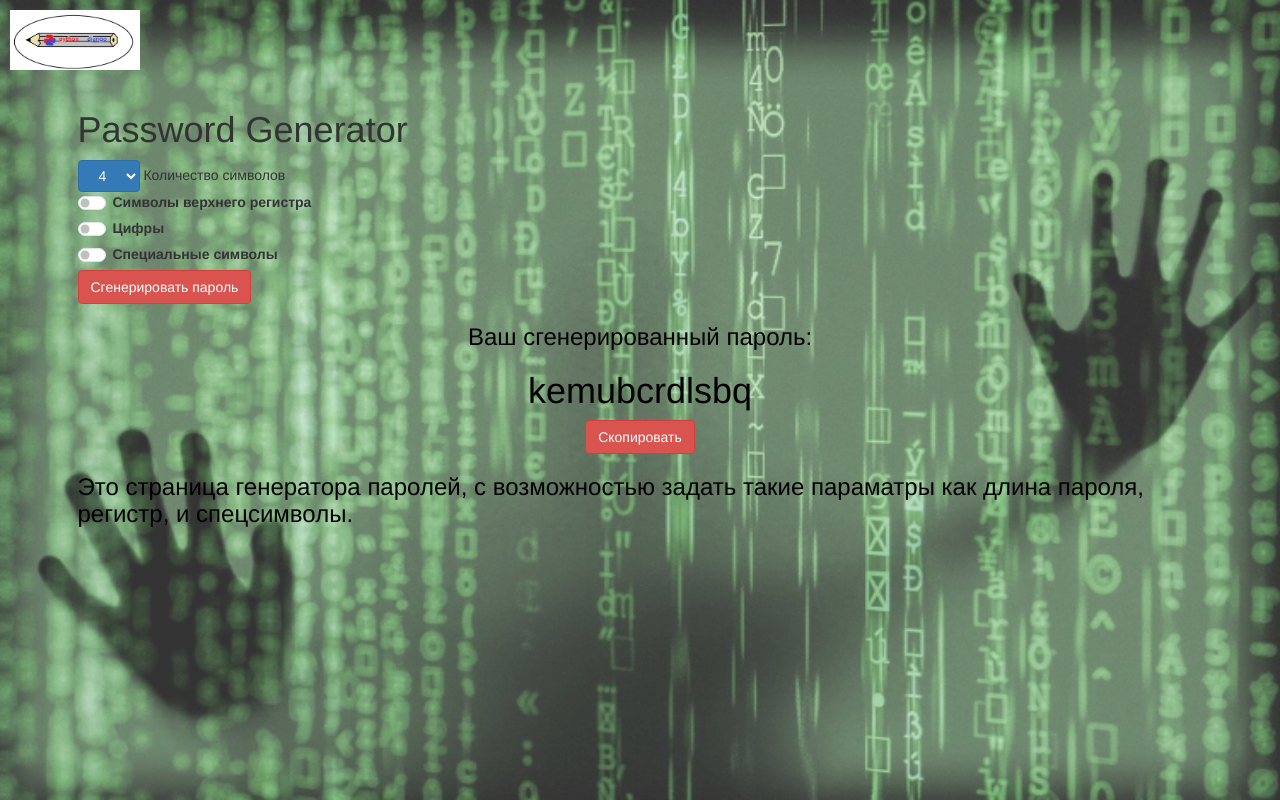
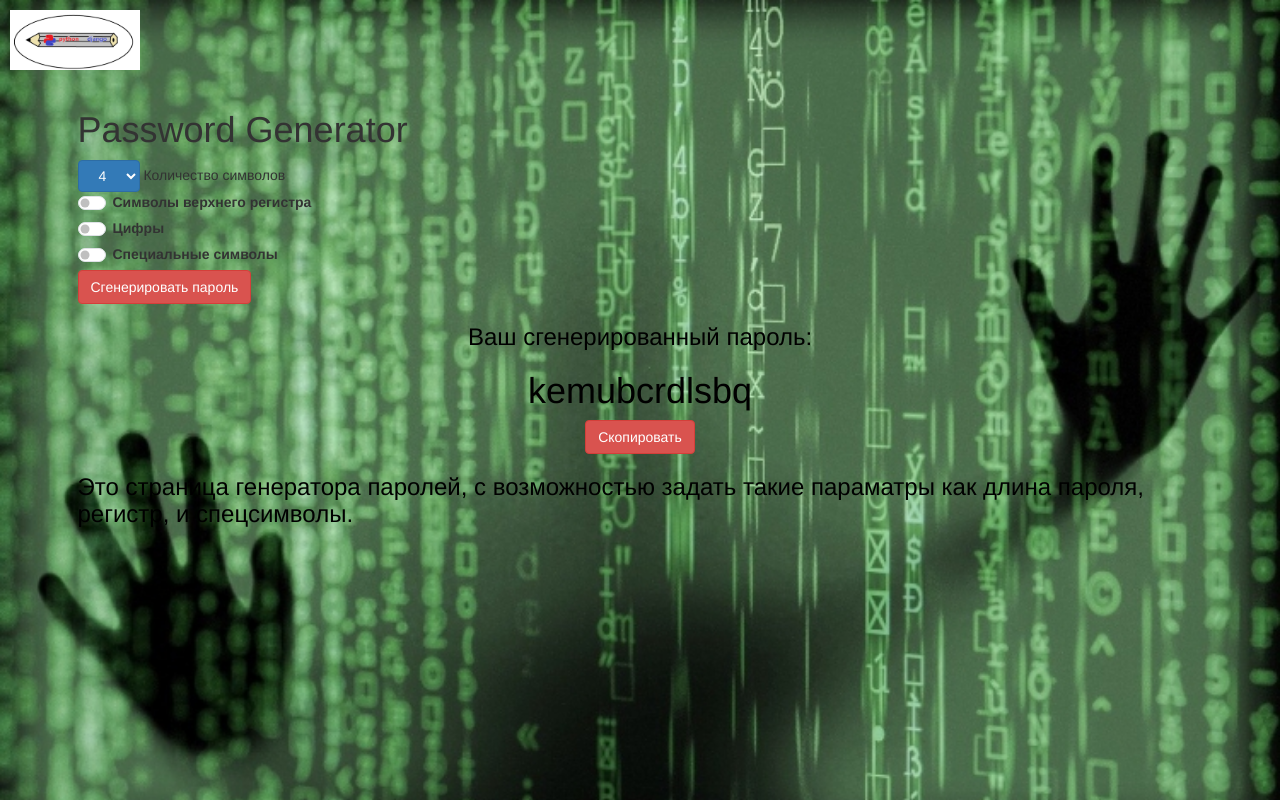
Before and after one commit to Evgenii7n7i/django_personal_portfolio, a Django app: page /generator/ in a window 1280 px wide. Run offline with Django 4.2, Linux system fonts and the light colour scheme; some libraries are stand-ins or nearby versions.

Commit message:
Изменил работу фона генератора

```diff
--- a/generator/templates/generator/password.html
+++ b/generator/templates/generator/password.html
@@ -7,8 +7,15 @@
 
 <body  style="margin: 10px;">
 
-<img src="{% static 'portfolio/Фон.jpg' %}" alt="Background Image" style="position: fixed; top: 0; left: 0; width: 100%; height: 100%; z-index: -1; opacity: 0.8;">
-
+<style>
+    body {
+        background-image: url("{% static 'portfolio/Фон.jpg' %}");
+        background-repeat: no-repeat;
+        background-attachment: fixed;
+        background-position: center;
+        background-size: cover;
+    }
+</style>
 
 <link href="https://maxcdn.bootstrapcdn.com/bootstrap/3.3.7/css/bootstrap.min.css" rel="stylesheet" integrity="sha384-BVYiiSIFeK1dGmJRAkycuHAHRg32OmUcww7on3RYdg4Va+PmSTsz/K68vbdEjh4u" crossorigin="anonymous">
 
```
